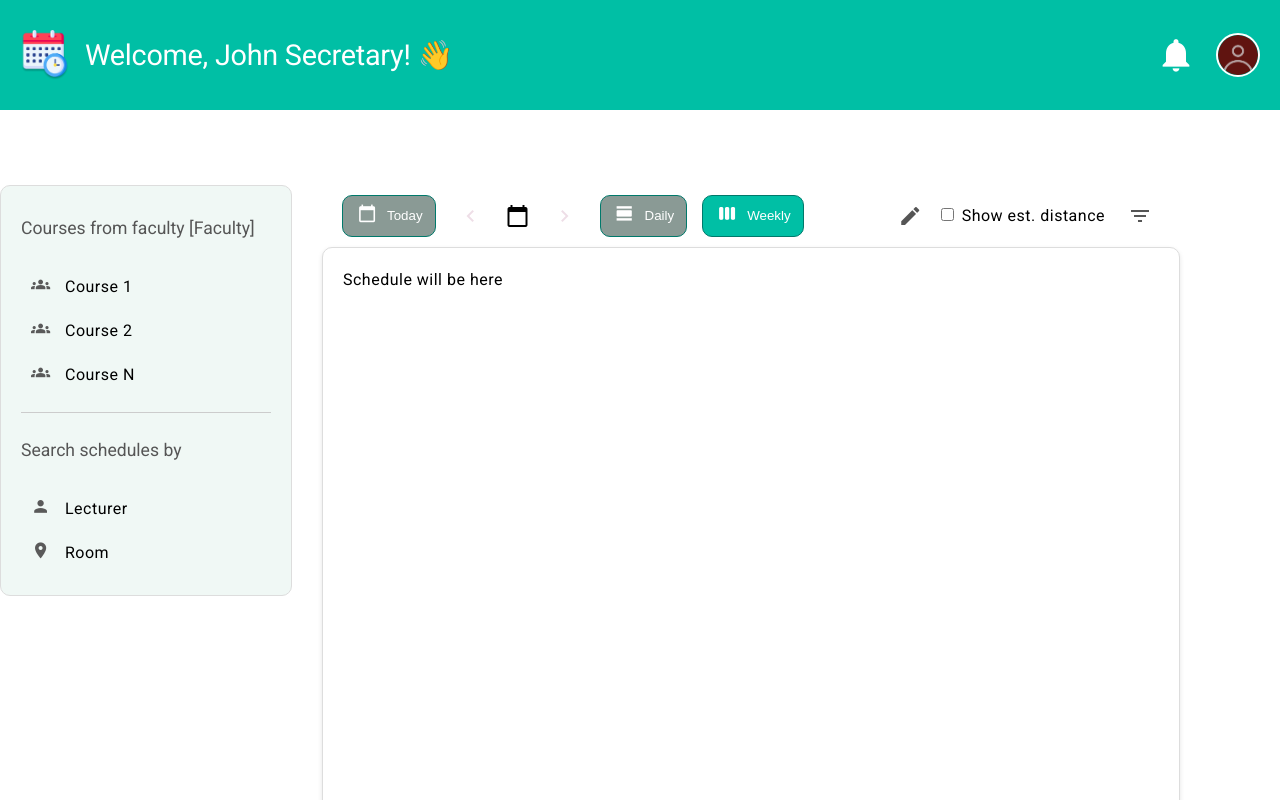
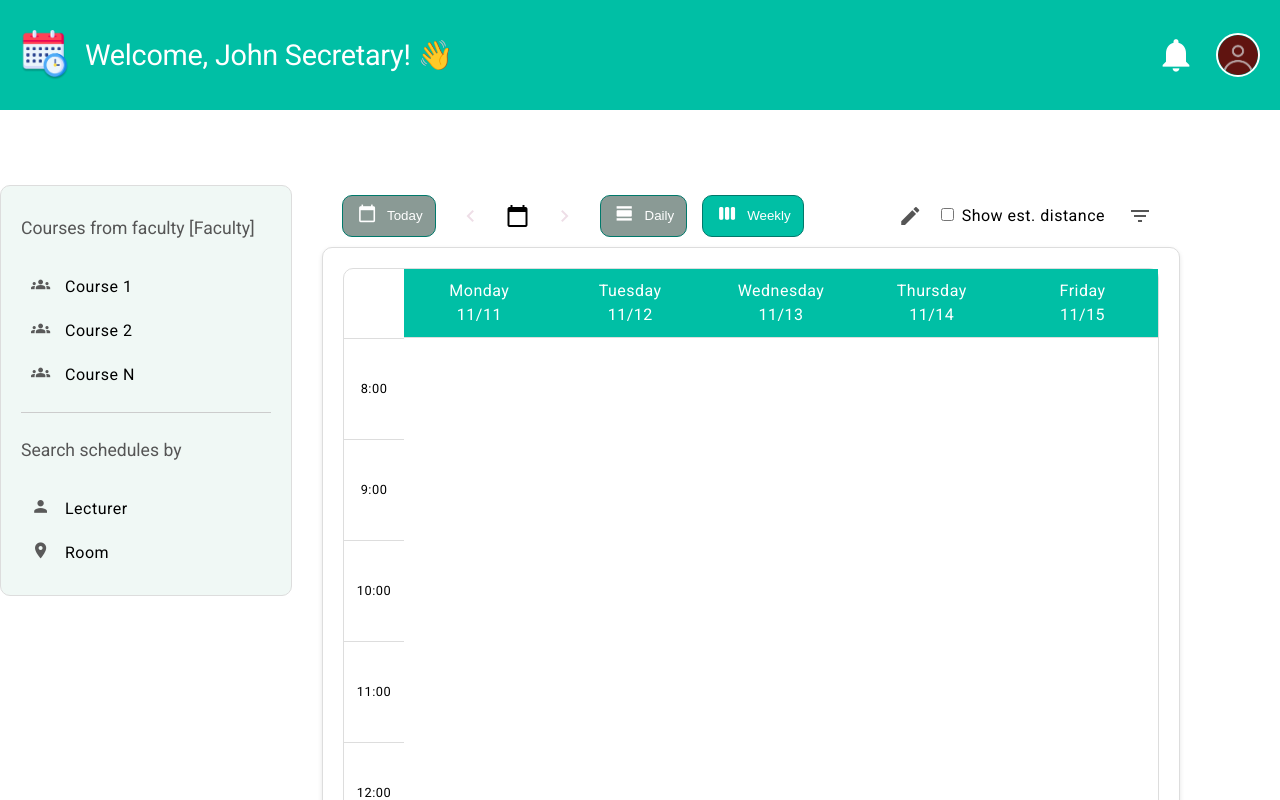
Before and after one commit to FurKay00/TimetablePlanning, an Angular app in the folder frontend/: page / in a window 1280 px wide. Shown: the top 800 px of the page. Built offline with nearby package versions, Linux system fonts and the light colour scheme.

Commit message:
feat: Fortify current stable state

```diff
--- a/frontend/src/app/app.component.html
+++ b/frontend/src/app/app.component.html
@@ -4,7 +4,7 @@
   <div class="content">
     <app-toolbar ></app-toolbar>
     <div class="schedule-container">
-      <p>Schedule will be here</p>
+      <app-schedule></app-schedule>
     </div>
   </div>
 </div>
--- a/frontend/src/app/app.component.ts
+++ b/frontend/src/app/app.component.ts
@@ -4,11 +4,12 @@ import {HeaderComponent} from './general/header/header.component';
 import {ToolbarComponent} from './general/toolbar/toolbar.component';
 import {NavigationComponent} from './general/navigation/navigation.component';
 import {ProfileInfo} from './models/ProfileInfo';
+import {ScheduleComponent} from './timetable/schedule/schedule.component';
 
 @Component({
   selector: 'app-root',
   standalone: true,
-  imports: [RouterOutlet, HeaderComponent, ToolbarComponent, NavigationComponent,],
+  imports: [RouterOutlet, HeaderComponent, ToolbarComponent, NavigationComponent, ScheduleComponent,],
   templateUrl: './app.component.html',
   styleUrl: './app.component.css'
 })
--- /dev/null
+++ b/frontend/src/app/timetable/appointment/appointment.component.css
@@ -0,0 +1,35 @@
+.appointment {
+  position: absolute;
+  background-color: #00bfa5;
+  border-radius: 5px;
+  color: white;
+  padding: 10px;
+  box-shadow: 0 2px 5px rgba(0, 0, 0, 0.2);
+  overflow: hidden;
+  cursor: grab;
+  transition: left 0.2s, width 0.2s;
+}
+
+
+.appointment:active {
+  cursor: grabbing;
+}
+
+.time {
+  font-size: 0.9rem;
+  font-weight: bold;
+}
+
+.details {
+  font-size: 0.8rem;
+}
+
+.details .topic {
+  margin-bottom: 5px;
+  font-weight: bold;
+}
+
+.details .room,
+.details .lecturer {
+  opacity: 0.8;
+}
--- /dev/null
+++ b/frontend/src/app/timetable/appointment/appointment.component.html
@@ -0,0 +1,17 @@
+<div
+  class="appointment"
+  cdkDrag
+  [cdkDragDisabled]="!draggable"
+  (cdkDragEnded)="onDragEnded($event)"
+  [style.height]="height"
+  [style.top]="top"
+  [style.width]="width"
+  [style.left]="left"
+>
+  <div class="time">{{ startTime }} - {{ endTime }}</div>
+  <div class="details">
+    <div class="topic">{{ topic }}</div>
+    <div class="room">{{ rooms.join(', ') }}</div>
+    <div class="lecturer">{{ lecturers.join(', ') }}</div>
+  </div>
+</div>
--- /dev/null
+++ b/frontend/src/app/timetable/appointment/appointment.component.ts
@@ -0,0 +1,52 @@
+import {Component, Input, OnInit} from '@angular/core';
+import {CdkDrag, CdkDragEnd} from '@angular/cdk/drag-drop';
+
+@Component({
+  selector: 'app-appointment',
+  templateUrl: './appointment.component.html',
+  styleUrls: ['./appointment.component.css'],
+  imports: [
+    CdkDrag
+  ],
+  standalone: true
+})
+export class AppointmentComponent implements OnInit {
+  @Input() date!: Date;
+  @Input() startTime!: string;
+  @Input() endTime!: string;
+  @Input() lecturers: string[] = [];
+  @Input() courses: string[] = [];
+  @Input() rooms: string[] = [];
+  @Input() topic!: string;
+  @Input() maxHours!: number;
+  @Input() id!: string;
+  @Input() draggable: boolean = false;
+
+  height!: string;
+  top!: string;
+  width: string = '100%';
+  left: string = '0';
+
+  ngOnInit() {
+    this.calculateDimensions();
+  }
+
+  calculateDimensions() {
+    const startHour = parseFloat(this.startTime.split(':')[0]) + parseFloat(this.startTime.split(':')[1]) / 60;
+    const endHour = parseFloat(this.endTime.split(':')[0]) + parseFloat(this.endTime.split(':')[1]) / 60;
+
+    this.height = `${(endHour - startHour) * 100}px`;
+    this.top = `${startHour * 100}px`;
+  }
+
+  onDragEnded(event: CdkDragEnd) {
+    const newTop = event.source.getFreeDragPosition().y;
+    const newHour = newTop / 100;
+
+    const newStartHour = Math.floor(newHour);
+    const newStartMinutes = Math.round((newHour - newStartHour) * 60);
+
+    this.startTime = `${String(newStartHour).padStart(2, '0')}:${String(newStartMinutes).padStart(2, '0')}`;
+    console.log(`Updated startTime: ${this.startTime}`);
+  }
+}
--- /dev/null
+++ b/frontend/src/app/timetable/schedule/schedule.component.css
@@ -0,0 +1,43 @@
+.schedule {
+  display: flex;
+  flex-direction: column;
+  position: relative;
+  border: 1px solid #ddd;
+  border-radius: 10px;
+}
+
+.week-header {
+  display: grid;
+  grid-template-columns: repeat(5, 1fr);
+  background-color: #00bfa5;
+  color: white;
+  border-bottom: 1px solid #ddd;
+  margin-left: 60px;
+}
+
+.day-header {
+  padding: 10px;
+  text-align: center;
+}
+
+.time-scale {
+  width: 60px;
+  display: flex;
+  flex-direction: column;
+}
+
+.time-slot {
+  height: 100px;
+  border-top: 1px solid #ddd;
+  display: flex;
+  align-items: center;
+  justify-content: center;
+  font-size: 0.8rem;
+}
+
+.appointments {
+  flex: 1;
+  display: grid;
+  grid-template-columns: repeat(5, 1fr);
+  position: relative;
+}
--- /dev/null
+++ b/frontend/src/app/timetable/schedule/schedule.component.html
@@ -0,0 +1,28 @@
+<div class="schedule">
+  <div class="week-header">
+    <div *ngFor="let day of weekDays" class="day-header">
+      <div class="day-name">{{ day.name }}</div>
+      <div class="day-date">{{ day.date }}</div>
+    </div>
+  </div>
+  <div class="time-scale">
+    <div *ngFor="let hour of timeScale" class="time-slot">
+      {{ hour }}
+    </div>
+  </div>
+  <div class="appointments">
+    <app-appointment
+      *ngFor="let appointment of appointments"
+      [date]="appointment.date"
+      [startTime]="appointment.startTime"
+      [endTime]="appointment.endTime"
+      [lecturers]="appointment.lecturers"
+      [courses]="appointment.courses"
+      [rooms]="appointment.rooms"
+      [topic]="appointment.topic"
+      [maxHours]="appointment.maxHours"
+      [id]="appointment.id"
+      [draggable]="draggable"
+    ></app-appointment>
+  </div>
+</div>
--- /dev/null
+++ b/frontend/src/app/timetable/schedule/schedule.component.ts
@@ -0,0 +1,75 @@
+import { Component, OnInit } from '@angular/core';
+import {AppointmentComponent} from '../appointment/appointment.component';
+import {NgForOf} from '@angular/common';
+
+@Component({
+  selector: 'app-schedule',
+  templateUrl: './schedule.component.html',
+  styleUrls: ['./schedule.component.css'],
+  imports: [
+    AppointmentComponent,
+    NgForOf
+  ],
+  standalone: true
+})
+export class ScheduleComponent implements OnInit {
+  draggable: boolean = true;
+  appointments = [
+    {
+      date: new Date(),
+      startTime: '08:30',
+      endTime: '11:00',
+      lecturers: ['Max Mustermann'],
+      courses: ['Advanced Software Engineering'],
+      rooms: ['Building A - Room 135'],
+      topic: 'Module Z',
+      maxHours: 3,
+      id: 'appointment-1',
+    },
+    {
+      date: new Date(),
+      startTime: '09:30',
+      endTime: '11:30',
+      lecturers: ['John Doe'],
+      courses: ['Software Quality'],
+      rooms: ['Building B - Room 135'],
+      topic: 'Module Y',
+      maxHours: 2,
+      id: 'appointment-2',
+    },
+  ];
+  timeScale: string[] = [];
+  weekDays: { name: string; date: string }[] = [];
+
+  ngOnInit() {
+    this.generateTimeScale();
+    this.generateWeekDays();
+  }
+
+  generateTimeScale() {
+    for (let hour = 8; hour <= 18; hour++) {
+      this.timeScale.push(`${hour}:00`);
+    }
+  }
+
+  generateWeekDays() {
+    const startOfWeek = this.getMondayOfCurrentWeek();
+    for (let i = 0; i < 5; i++) {
+      const day = new Date(startOfWeek);
+      day.setDate(startOfWeek.getDate() + i);
+      this.weekDays.push({
+        name: day.toLocaleDateString('en-US', { weekday: 'long' }),
+        date: day.toLocaleDateString('en-US', { day: '2-digit', month: '2-digit' }),
+      });
+    }
+  }
+
+  getMondayOfCurrentWeek(): Date {
+    const today = new Date();
+    const day = today.getDay();
+    const diff = (day === 0 ? -6 : 1) - day;
+    const monday = new Date(today.setDate(today.getDate() + diff));
+    monday.setHours(0, 0, 0, 0);
+    return monday;
+  }
+}
--- a/frontend/src/index.html
+++ b/frontend/src/index.html
@@ -2,7 +2,7 @@
 <html lang="en">
 <head>
   <meta charset="utf-8">
-  <title>Backend</title>
+  <title>TimetablePlanning</title>
   <base href="/">
   <meta name="viewport" content="width=device-width, initial-scale=1">
   <link rel="icon" type="image/x-icon" href="/website_icon.ico">
```
Also changed, not shown: 2 other files (tests, documents, lock files or other folders).
